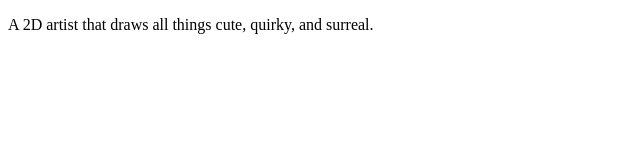
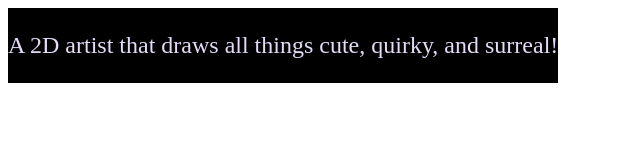
Before and after one commit to KawaiiBakemono/kawaiibakemono, a plain HTML site: page index.html in a window 1280 px wide. Shown: the whole page, without its empty margins (0-640 px from the left). Drawn offline with Linux system fonts and the light colour scheme.

Commit message:
Update index.html

```diff
--- a/index.html
+++ b/index.html
@@ -1,12 +1,14 @@
 <!DOCTYPE html>
-<html lang="">
-<head>
-	<meta charset="utf-8">
-	<title>KawaiiBakemono</title>
+<html>
+	<head>
+		<meta charset="utf-8">
+		<link rel="stylesheet" type="text/css" href="default.css">
+	</head>
 	<body>
 		<header></header>
 		<main>
-			<p>A 2D artist that draws all things cute, quirky, and surreal.</p>
+			<title>KawaiiBakemono</title>
+			<p>A 2D artist that draws all things cute, quirky, and surreal!</p>
 		</main>
 		<footer></footer>
 	</body>
```
